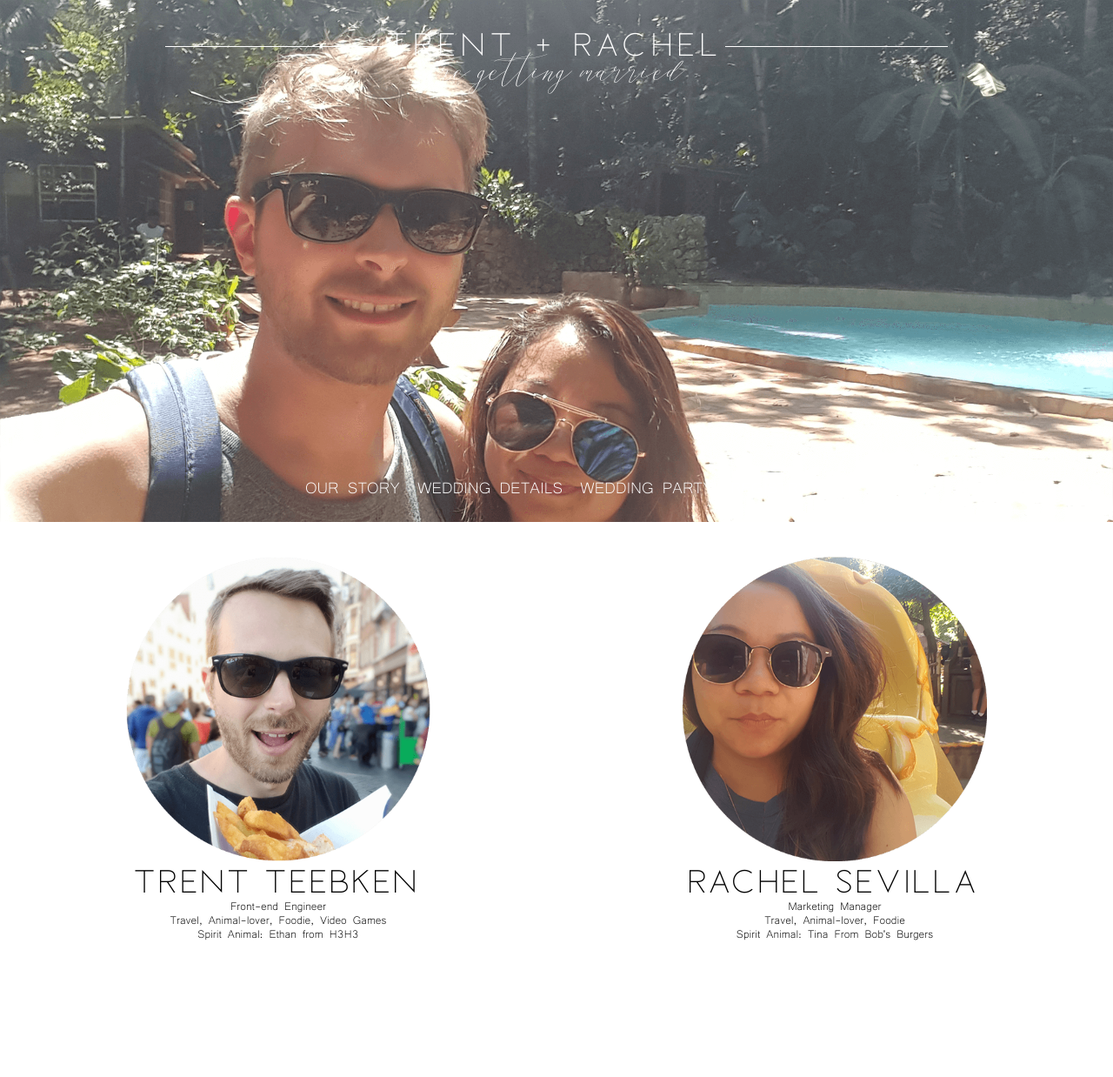
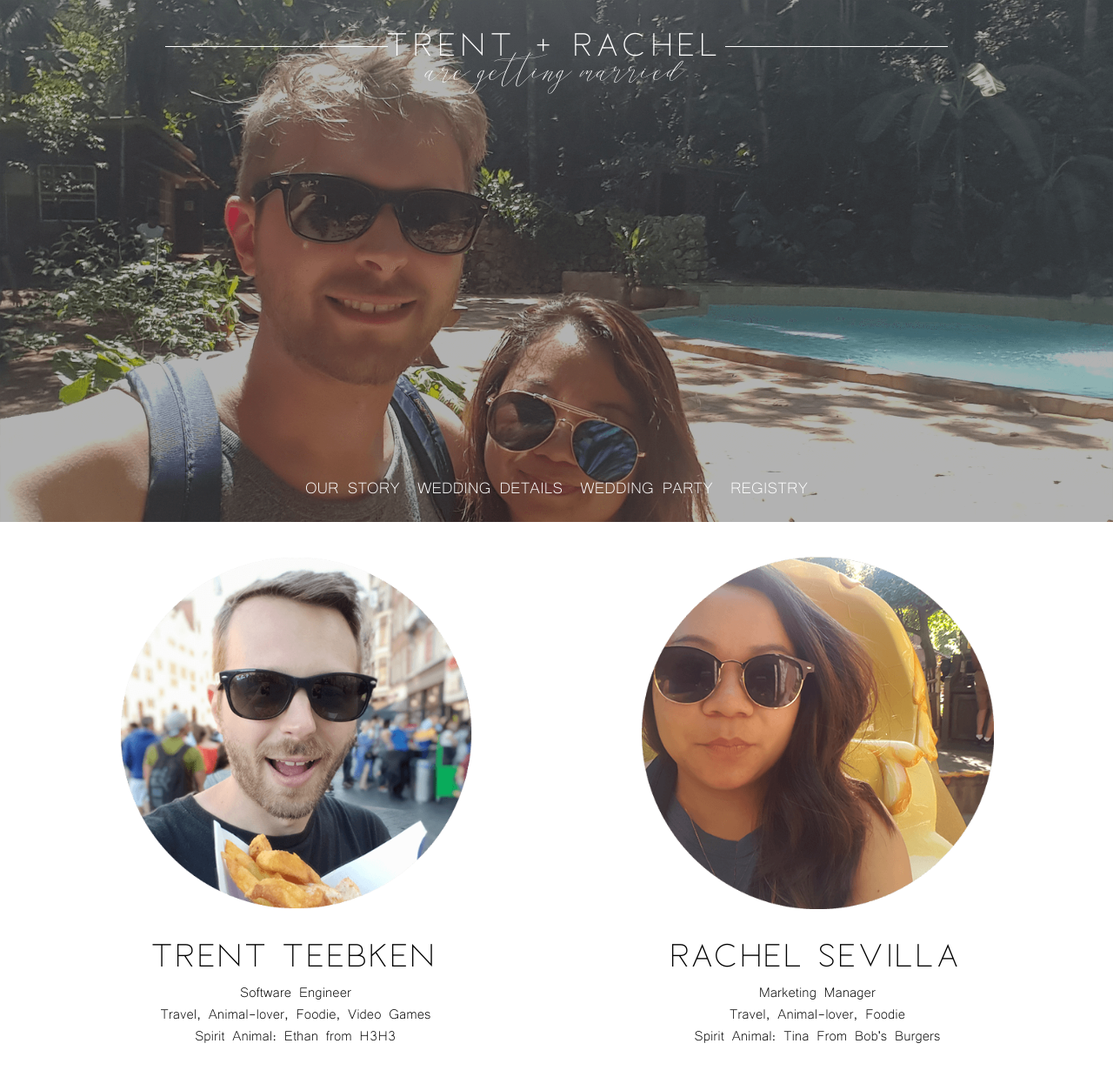
Before and after one commit to tbone1020/TeebkenWedding2019, an Angular app: page / in a window 1280 px wide. Shown: the top 1238 px of the page at 87% size. Before the commit the page ends 1120 px from the top, so only its background shows below. Built offline with nearby package versions, Linux system fonts and the light colour scheme.

Commit message:
Continued building the bride and groom about section

```diff
--- a/src/app/about/about.component.css
+++ b/src/app/about/about.component.css
@@ -1,5 +1,14 @@
-.about-bride-groom {
-  display: grid;
-  grid-template-columns: repeat(2, 1fr);
+.bride-groom {
+  padding-bottom: 40px;
   padding: 40px 0;
 }
+
+
+@media screen and (min-width: 769px) {
+  .bride-groom {
+    display: grid;
+    grid-template-columns: repeat(2, 1fr);
+    max-width: 1200px;
+    margin:0 auto;
+  }
+}
--- a/src/app/about/about.component.html
+++ b/src/app/about/about.component.html
@@ -1,4 +1,14 @@
-<section id="about" class="about-bride-groom">
-  <app-him-her-bio selfImagePath="Trent-photo.png" name="Trent Teebken" job="Front-end Engineer" likes="Travel, Animal-lover, Foodie, Video Games" spiritAnimal="Ethan from H3H3"></app-him-her-bio>
-  <app-him-her-bio selfImagePath="Rachel-photo.png" name="Rachel Sevilla" job="Marketing Manager" likes="Travel, Animal-lover, Foodie" spiritAnimal="Tina From Bob's Burgers"></app-him-her-bio>
+<section id="about" class="bride-groom">
+  <app-him-her-bio
+    selfImagePath="Trent-photo.png"
+    name="Trent Teebken"
+    job="Software Engineer"
+    likes="Travel, Animal-lover, Foodie, Video Games"
+    spiritAnimal="Ethan from H3H3"></app-him-her-bio>
+  <app-him-her-bio
+    selfImagePath="Rachel-photo.png"
+    name="Rachel Sevilla"
+    job="Marketing Manager"
+    likes="Travel, Animal-lover, Foodie"
+    spiritAnimal="Tina From Bob's Burgers"></app-him-her-bio>
 </section>
--- a/src/app/about/about.component.ts
+++ b/src/app/about/about.component.ts
@@ -12,6 +12,7 @@ export class AboutComponent implements OnInit {
   }
 
   ngOnInit() {
+
   }
 
 }
--- a/src/app/about/him-her-bio/him-her-bio.component.css
+++ b/src/app/about/him-her-bio/him-her-bio.component.css
@@ -1,20 +1,49 @@
 .bride-groom {
   text-align: center;
+  padding-bottom: 40px;
 }
+
 .bride-groom__img {
-  width: 350px;
-  margin: auto;
+  max-width: 450px;
+  margin: 0 auto;
+  padding-bottom: 15px;
+  text-align: center;
 }
+
 .bride-groom__img img {
-  width: 100%;
+  width: 90%;
   height: 100%;
 }
+
 .bride-groom__name {
   font-family: 'LOVES';
-  font-size: 40px;
+  padding: 15px 0 10px;
   text-transform: uppercase;
+  font-size: 30px;
   letter-spacing: 2px;
 }
+
 .bride-groom__information {
+  font-size: 20px;
+  line-height: 25px;
+}
+
+@media screen and (min-width: 1200px) {
 
 }
+
+@media screen and (min-width: 769px) {
+  .bride-groom {
+    padding-bottom: 0;
+  }
+  .bride-groom__name {
+    font-size: 40px;
+  }
+  .bride-groom__information {
+    font-size: 20px;
+  }
+}
+
+@media (min-width: 480px) and (max-width: 768px) {
+
+}
--- a/src/app/app.component.html
+++ b/src/app/app.component.html
@@ -1,3 +1,4 @@
+<!--05970-->
 <app-header></app-header>
 <main role="main">
   <app-about></app-about>
--- a/src/app/header/header.component.css
+++ b/src/app/header/header.component.css
@@ -9,6 +9,22 @@ header {
   position: relative;
 }
 
+header:after {
+  content: '';
+  background: rgb(0, 0, 0, 0.3);
+  background: rgba(0, 0, 0, 0.3);
+  position: absolute;
+  height: 100%;
+  width: 100%;
+  top: 0;
+  left: 0;
+  z-index: 0;
+}
+
+.header__wrapper {
+  position: relative;
+  z-index: 9;
+}
 .header__line,
 .header__liner {
   display: inline-block;
@@ -31,3 +47,7 @@ header {
   font-family: 'Oh_Samantha';
   font-size: 35px;
 }
+
+@media screen (min-width: 769px) {
+
+}
--- a/src/app/header/header.component.html
+++ b/src/app/header/header.component.html
@@ -1,10 +1,12 @@
-<header id="header">
+<header id="header" class="header">
+  <section class="header__wrapper">
     <div class="header__line"></div>
     <div class="header__liner">
       <h1 class="header__title">TRENT + RACHEL</h1>
       <h2 class="header__sub-title">are getting married</h2>
     </div>
     <div class="header__line"></div>
+  </section>
 
   <app-navigation></app-navigation>
 </header>
--- a/src/app/header/navigation/navigation.component.css
+++ b/src/app/header/navigation/navigation.component.css
@@ -2,6 +2,7 @@ nav {
   position: absolute;
   bottom: 30px;
   width: 100%;
+  z-index: 9;
 }
 
 .nav__list {
```
Lines whose indentation alone changed are shown as unchanged.
